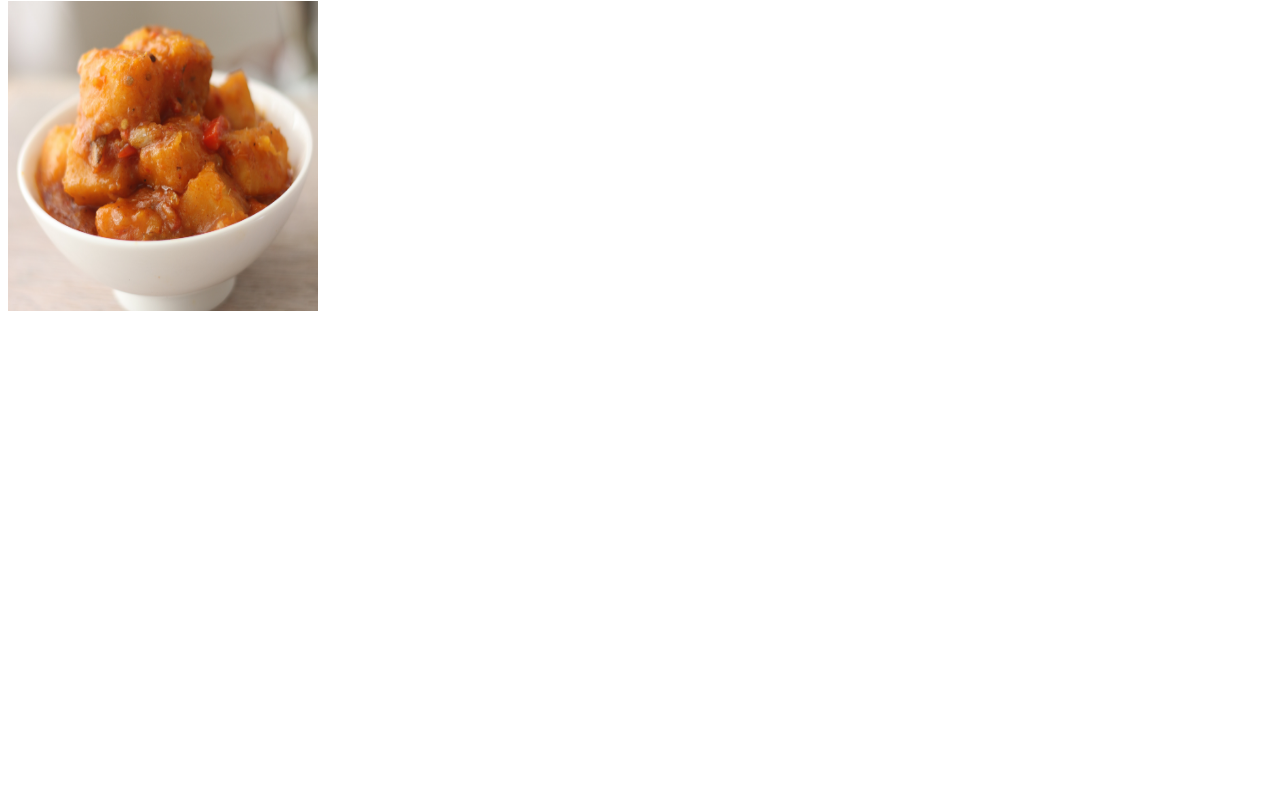
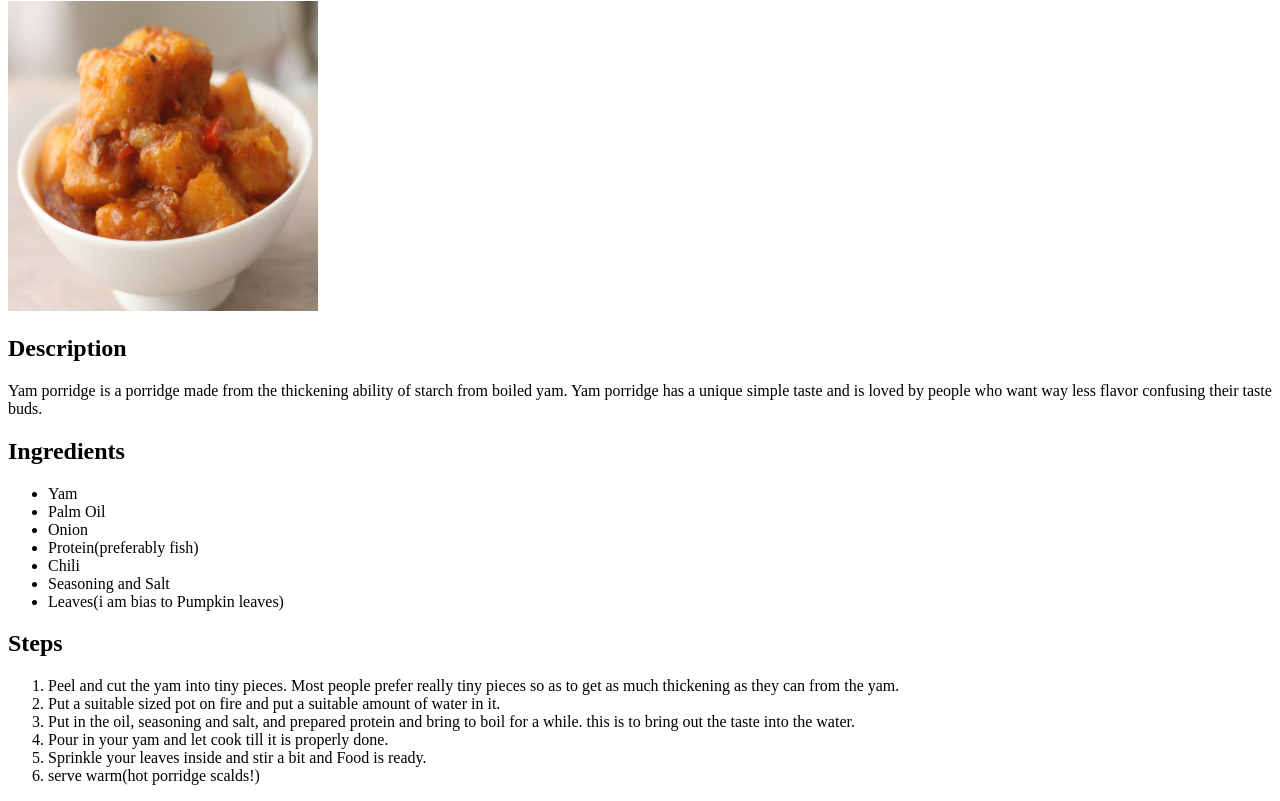
Before and after one commit to DaMaverick64/odin-recipes, a plain HTML site: page recipes/yam-porridge.html in a window 1280 px wide. Shown: the part 79-880 px from the top of the page. Before the commit the page ends 800 px from the top, so only its background shows below. Drawn offline with Linux system fonts and the light colour scheme.

Commit message:
correct pottage to porridge in yam-porridge.html

```diff
--- a/recipes/yam-porridge.html
+++ b/recipes/yam-porridge.html
@@ -7,6 +7,28 @@
 </head>
 <body>
     <h1>Yam Porridge</h1>
-    <img src="../images/yam-porridge.jpg" alt="an image of a bowl of ogbono soup" width="310" height="310">
+    <img src="../images/yam-porridge.jpg" alt="an image of a bowl of yam porridge" width="310" height="310">
+    <h2>Description</h2>
+        <p>Yam porridge is a porridge made from the thickening ability of starch from boiled yam. Yam porridge has a unique simple taste and is loved by people who want way less flavor confusing their taste buds.</p>
+    <h2>Ingredients</h2>
+        <ul>
+            <li>Yam</li>
+            <li>Palm Oil</li>
+            <li>Onion</li>
+            <li>Protein(preferably fish)</li>
+            <li>Chili</li>
+            <li>Seasoning and Salt</li>
+            <li>Leaves(i am bias to Pumpkin leaves)</li>
+        </ul>
+    <h2>Steps</h2>
+        <ol>
+            <li>Peel and cut the yam into tiny pieces. Most people prefer really tiny pieces so as to get as much thickening as they can from the yam.</li>
+            <li>Put a suitable sized pot on fire and put a suitable amount of water in it.</li>
+            <li>Put in the oil, seasoning and salt, and prepared protein and bring to boil for a while. this is to bring out the taste into the water.</li>
+            <li>Pour in your yam and let cook till it is properly done.</li>
+            <li>Sprinkle your leaves inside and stir a bit and Food is ready.</li>
+            <li>serve warm(hot porridge scalds!)</li>
+        </ol>
+
 </body>
 </html>
```
